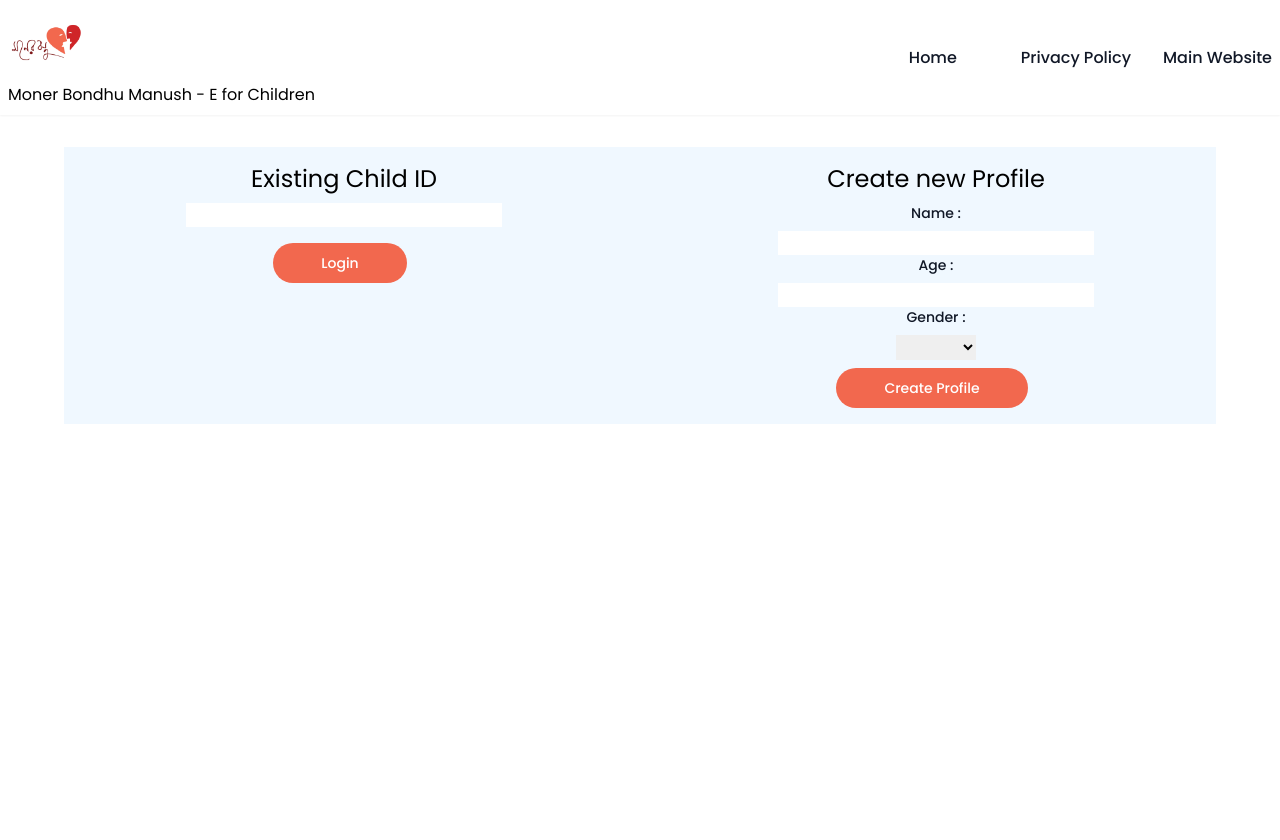
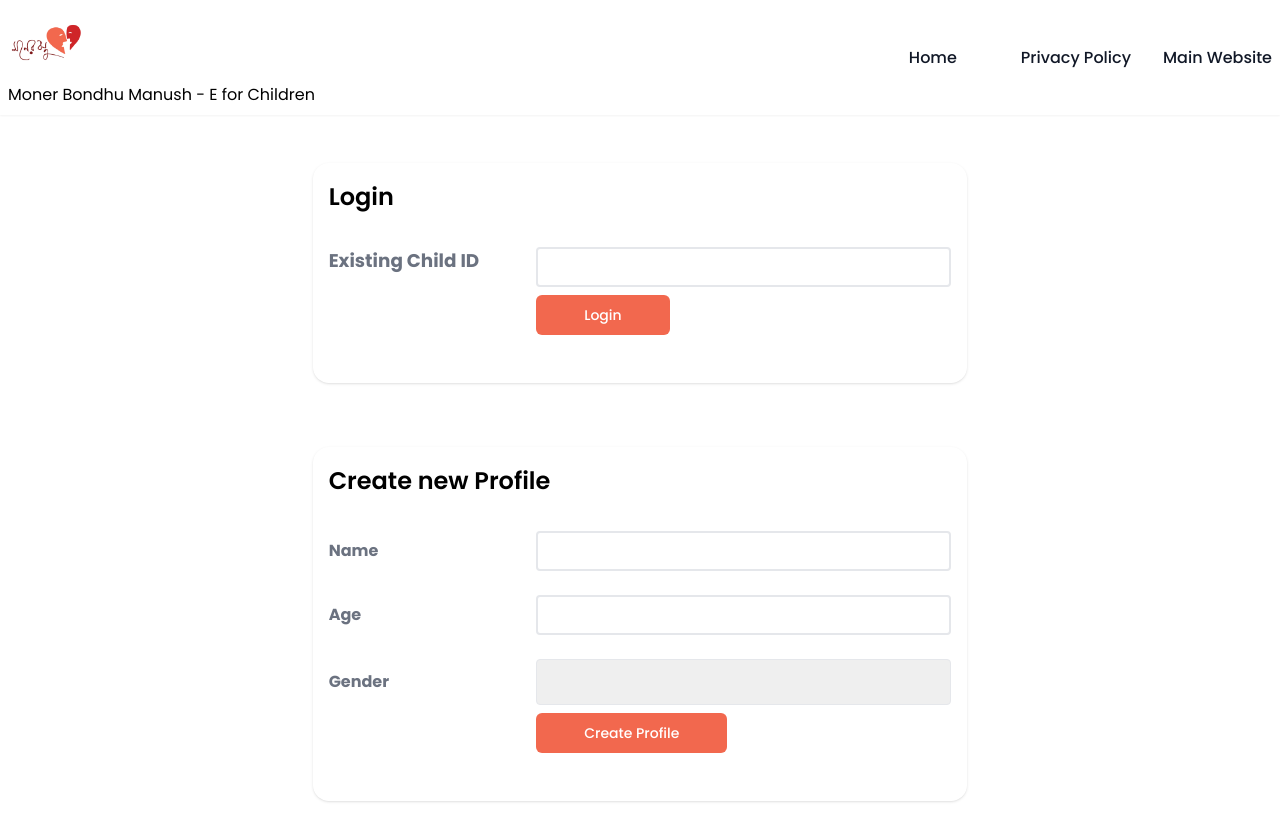
Before and after one commit to Moner-Bondhu/manush-e-child-frontend, a Vue app: page /child/initiate in a window 1280 px wide. Shown: the top 840 px of the page. Before the commit the page ends 800 px from the top, so only its background shows below. Built offline with nearby package versions, Linux system fonts and the light colour scheme.

Commit message:
child ui fix

```diff
--- a/src/components/ChildSelection.vue
+++ b/src/components/ChildSelection.vue
@@ -37,43 +37,79 @@ export default {
 </script>
 
 <template>
-<div class="grid card sm:grid-cols-2 container mx-auto my-8 text-center gap-8 w-[90%]">
-    <div class="">
-                    <div class="rounded-lg hover:bg-gray-500 ease-in duration-100">
-                            <div class="py-2">
-                            <h2 class="text-2xl  rounded-t-lg py-2">Existing Child ID</h2>
-                            <input type="number" v-model="child_id" name="child_id">
+  <section class="max-w-screen-lg mx-auto py-4 my-8 px-4">
+    <div class="p-4 shadow rounded-2xl md:w-[66%] mx-auto">
+      <h1 class=" text-[1rem] sm:text-[1.5rem] font-semibold mb-8">Login</h1>
+
+      <div class="md:grid md:grid-cols-3 md:items-start md:justify-items-start mb-6">
+        <div class="md:col-span-1">
+          <label class="block text-gray-500 font-bold md:text-right mb-1 md:mb-0 pr-4 text-[1.15rem]" for="clientName">
+            Existing Child ID
+          </label>
         </div>
-
-                            <button @click="existing()" class="text-white bg-primary hover:bg-primaryDark focus:outline-none focus:ring-4 font-medium rounded-full text-sm px-12 py-2.5 text-center mr-2 mb-2 my-2">Login</button>
-
+        <div class="md:w-full md:col-span-2">
+          <input type="number" v-model="child_id" name="child_id"
+            class="appearance-none border-2 border-gray-200 rounded w-full py-2 px-4 text-gray-700 leading-tight focus:outline-none focus:bg-white focus:border-gray-500">
+          <button @click="existing()"
+            class="text-white bg-primary hover:bg-primaryDark focus:outline-none focus:ring-4 font-medium rounded-md	 text-sm px-12 py-2.5 text-center mr-2 mb-2 my-2 w-fill">Login</button>
+        </div>
       </div>
     </div>
 
-    <div class="">
-                    <div class="hover:bg-gray-500 rounded-lg ease-in duration-100">
-                            <div class="py-2">
-                                <h2 class="text-2xl  rounded-t-lg py-2">Create new Profile</h2>
-                                <label for="child_name" class="block mb-2 text-sm font-medium text-gray-900">Name : </label>
-                                <input required type="text" name="child_name" id="child_name" v-model="child_name">
+  </section>
+  <section class="max-w-screen-lg mx-auto py-4 my-8 px-4">
+    <div class="p-4 shadow rounded-2xl md:w-[66%] mx-auto">
+      <h1 class=" text-[1rem] sm:text-[1.5rem] font-semibold mb-8">Create new Profile
+      </h1>
 
-                                <label for="child_age" class="block mb-2 text-sm font-medium text-gray-900">Age : </label>
-                                <input required type="number" name="child_age" id="child_age" v-model="child_age">
+      <div class="md:grid md:grid-cols-3 md:items-center md:justify-items-start mb-6">
+        <div class="md:col-span-1">
+          <label class="block text-gray-500 font-bold md:text-right mb-1 md:mb-0 pr-4" for="child_name">
+            Name
+          </label>
+        </div>
+        <div class="md:w-full md:col-span-2">
+          <input required type="text" name="child_name" id="child_name" v-model="child_name"
+            class="appearance-none border-2 border-gray-200 rounded w-full py-2 px-4 text-gray-700 leading-tight focus:outline-none focus:bg-white focus:border-gray-500">
+        </div>
+      </div>
 
-                                <label for="child_gender" class="block mb-2 text-sm font-medium text-gray-900">Gender : </label>
-                                <select name="child_gender" id="child_gender" v-model="child_gender">
+      <div class="md:grid md:grid-cols-3 md:items-center md:justify-items-start mb-6">
+        <div class="md:col-span-1">
+          <label class="block text-gray-500 font-bold md:text-right mb-1 md:mb-0 pr-4" for="child_age">
+            Age
+          </label>
+        </div>
+        <div class="md:w-full md:col-span-2">
+          <input required type="number" name="child_age" id="child_age" v-model="child_age"
+            class="appearance-none border-2 border-gray-200 rounded w-full py-2 px-4 text-gray-700 leading-tight focus:outline-none focus:bg-white focus:border-gray-500">
+        </div>
+      </div>
+
+      <div class="md:grid md:grid-cols-3 md:items-center md:justify-items-start mb-6">
+        <div class="md:col-span-1">
+          <label class="block text-gray-500 font-bold md:text-right mb-1 md:mb-0 pr-4" for="child_gender">
+            Gender
+          </label>
+        </div>
+        <div class="md:w-full md:col-span-2">
+          <select
+            class="block appearance-none w-full border border-gray-200 text-gray-700 py-3 px-4 pr-8 rounded leading-tight focus:outline-none focus:bg-white focus:border-gray-500"
+            name="child_gender" id="child_gender" v-model="child_gender">
             <option value="male">Male</option>
             <option value="female">Female</option>
             <option value="other">Other</option>
           </select>
-
+        </div>
         <br>
-                                <button @click="create()" class="text-white bg-primary hover:bg-primaryDark focus:outline-none focus:ring-4 font-medium rounded-full text-sm px-12 py-2.5 text-center mr-2 mb-2 my-2">Create Profile</button>
+        <button @click="create()"
+          class="text-white bg-primary hover:bg-primaryDark focus:outline-none focus:ring-4 font-medium rounded-md text-sm px-12 py-2.5 text-center mr-2 mb-2 my-2">Create
+          Profile</button>
+      </div>
     </div>
 
-                    </div>
-    </div>
-</div>
+  </section>
+
 
 </template>
 
```
Lines whose indentation alone changed are shown as unchanged.
